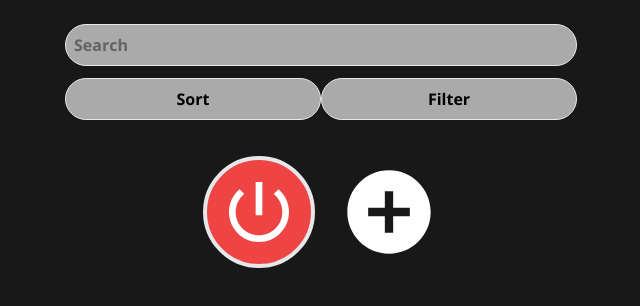
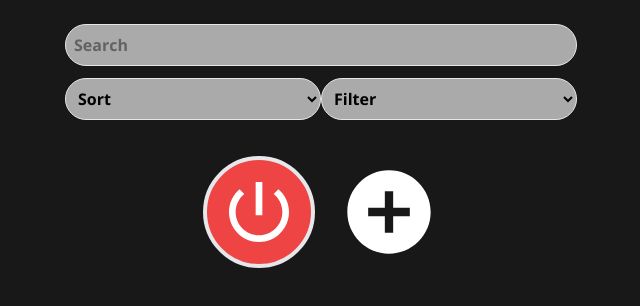
Before and after one commit to ellischung/todo-app, a React (Create React App) app: page / in a window 1280 px wide. Shown: the top 306 px of the page, without its empty margins (319-959 px from the left). Built offline with nearby package versions, Linux system fonts and the light colour scheme.

Commit message:
filter and sort dropdown boxes fixed

```diff
--- a/src/components/Filter.jsx
+++ b/src/components/Filter.jsx
@@ -1,50 +1,29 @@
-import React, { useState } from "react";
 import { useTodo } from "../contexts/todoContext";
 
 function Filter() {
-  const { filter, setFilter, tags } = useTodo();
-  const [isOpen, setIsOpen] = useState(false);
+  const { setFilter, tags } = useTodo();
 
-  const handleChange = (value) => {
-    setFilter(value);
-    setIsOpen(false);
+  const handleChange = (e) => {
+    setFilter(e.target.value);
   };
 
   return (
-    <div className="relative inline-block text-black w-[40%] sm:w-[20%]">
-      <div
-        className="bg-secondary font-bold rounded-full border p-2 cursor-pointer"
-        onClick={() => setIsOpen(!isOpen)}
+    <div className="text-black w-[40%] sm:w-[20%]">
+      <select
+        className="bg-secondary font-bold rounded-full border p-2 cursor-pointer w-full"
+        onChange={handleChange}
+        defaultValue=""
       >
-        Filter
-      </div>
-      {isOpen && (
-        <div className="bg-secondary absolute border mt-1 rounded w-full text-left z-50">
-          <div className="p-2">
-            <label className="flex items-center space-x-2">
-              <input
-                type="radio"
-                checked={filter === ""}
-                onChange={() => handleChange("")}
-              />
-              <span>None</span>
-            </label>
-          </div>
-          {[...tags].map((tag) => (
-            <div key={tag} className="p-2">
-              <label className="flex items-center space-x-2">
-                <input
-                  type="radio"
-                  value={tag}
-                  checked={filter === tag}
-                  onChange={() => handleChange(tag)}
-                />
-                <span>{tag}</span>
-              </label>
-            </div>
-          ))}
-        </div>
-      )}
+        <option value="" disabled hidden>
+          Filter
+        </option>
+        <option value="">None</option>
+        {[...tags].map((tag, index) => (
+          <option key={index} value={tag}>
+            {tag}
+          </option>
+        ))}
+      </select>
     </div>
   );
 }
--- a/src/components/SortDropdown.jsx
+++ b/src/components/SortDropdown.jsx
@@ -1,50 +1,30 @@
-import React, { useState } from "react";
 import { useTodo } from "../contexts/todoContext";
 
 function SortDropdown() {
-  const { sortBy, setSortBy } = useTodo();
-  const [isOpen, setIsOpen] = useState(false);
+  const { setSortBy } = useTodo();
 
-  const options = [
-    { label: "Default", value: "default" },
-    { label: "Ascending Priority", value: "+priority" },
-    { label: "Descending Priority", value: "-priority" },
-    { label: "Ascending Complexity", value: "+complexity" },
-    { label: "Descending Complexity", value: "-complexity" },
-    { label: "Ascending Date", value: "+date" },
-    { label: "Descending Date", value: "-date" },
-  ];
-
-  const handleChange = (value) => {
-    setSortBy(value);
-    setIsOpen(false);
+  const handleChange = (e) => {
+    setSortBy(e.target.value);
   };
 
   return (
-    <div className="relative inline-block text-black pb-3 w-[40%] sm:w-[20%]">
-      <div
-        className="bg-secondary font-bold rounded-full border p-2 cursor-pointer"
-        onClick={() => setIsOpen(!isOpen)}
+    <div className="text-black w-[40%] sm:w-[20%]">
+      <select
+        className="bg-secondary font-bold rounded-full border p-2 cursor-pointer w-full"
+        onChange={handleChange}
+        defaultValue=""
       >
-        Sort
-      </div>
-      {isOpen && (
-        <div className="bg-secondary absolute border mt-1 rounded w-full text-left z-50">
-          {options.map((option) => (
-            <div key={option.value} className="p-2">
-              <label className="flex items-center space-x-2">
-                <input
-                  type="radio"
-                  value={option.value}
-                  checked={sortBy === option.value}
-                  onChange={() => handleChange(option.value)}
-                />
-                <span>{option.label}</span>
-              </label>
-            </div>
-          ))}
-        </div>
-      )}
+        <option value="" disabled hidden>
+          Sort
+        </option>
+        <option value="">Default</option>
+        <option value="+priority">Ascending Priority</option>
+        <option value="-priority">Descending Priority</option>
+        <option value="+complexity">Ascending Complexity</option>
+        <option value="-complexity">Descending Complexity</option>
+        <option value="+date">Ascending Date</option>
+        <option value="-date">Descending Date</option>
+      </select>
     </div>
   );
 }
--- a/src/pages/HomePage.jsx
+++ b/src/pages/HomePage.jsx
@@ -16,8 +16,10 @@ const HomePage = () => {
   return (
     <div className="mb-8">
       <Search />
-      <SortDropdown />
-      <Filter />
+      <div className="flex justify-center pb-3">
+        <SortDropdown />
+        <Filter />
+      </div>
       <div className="flex justify-center pt-6 pb-2 space-x-6">
         <PowerButton />
         <button onClick={() => navigate("/add")}>
```
